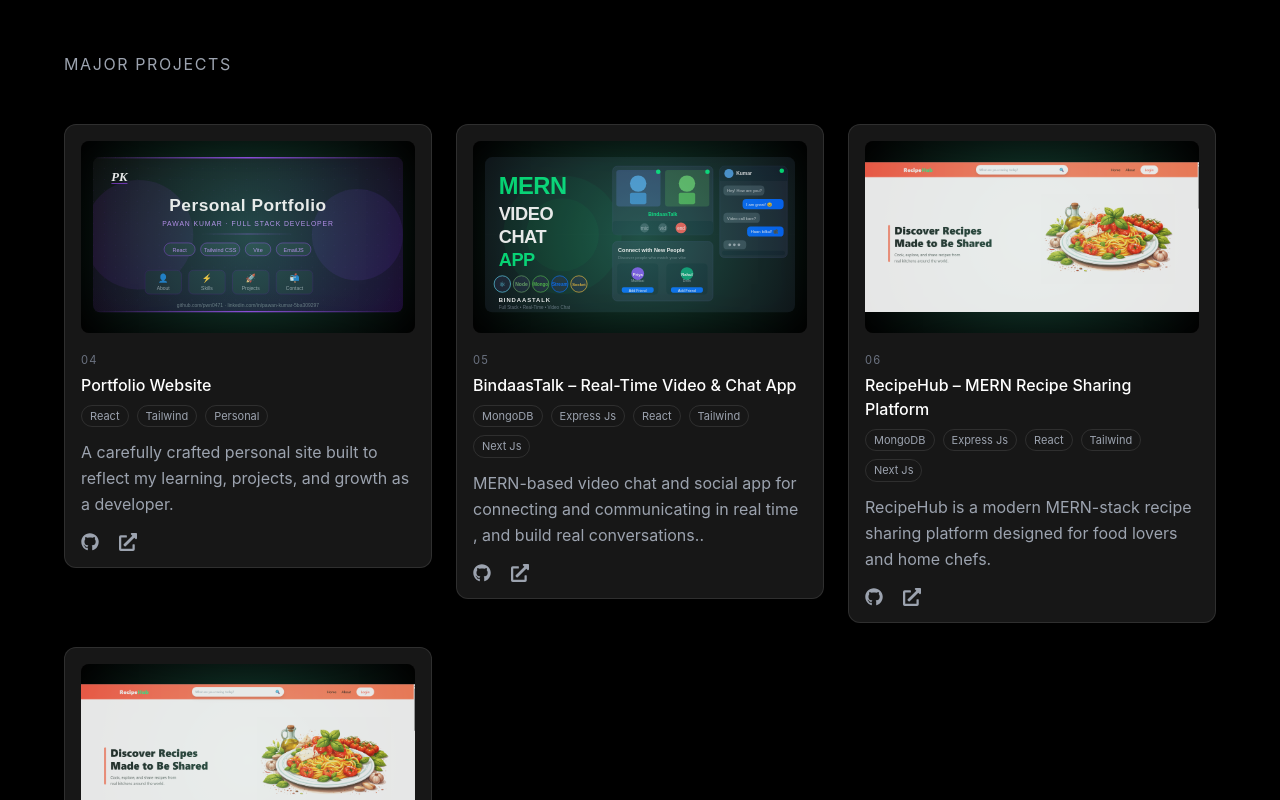
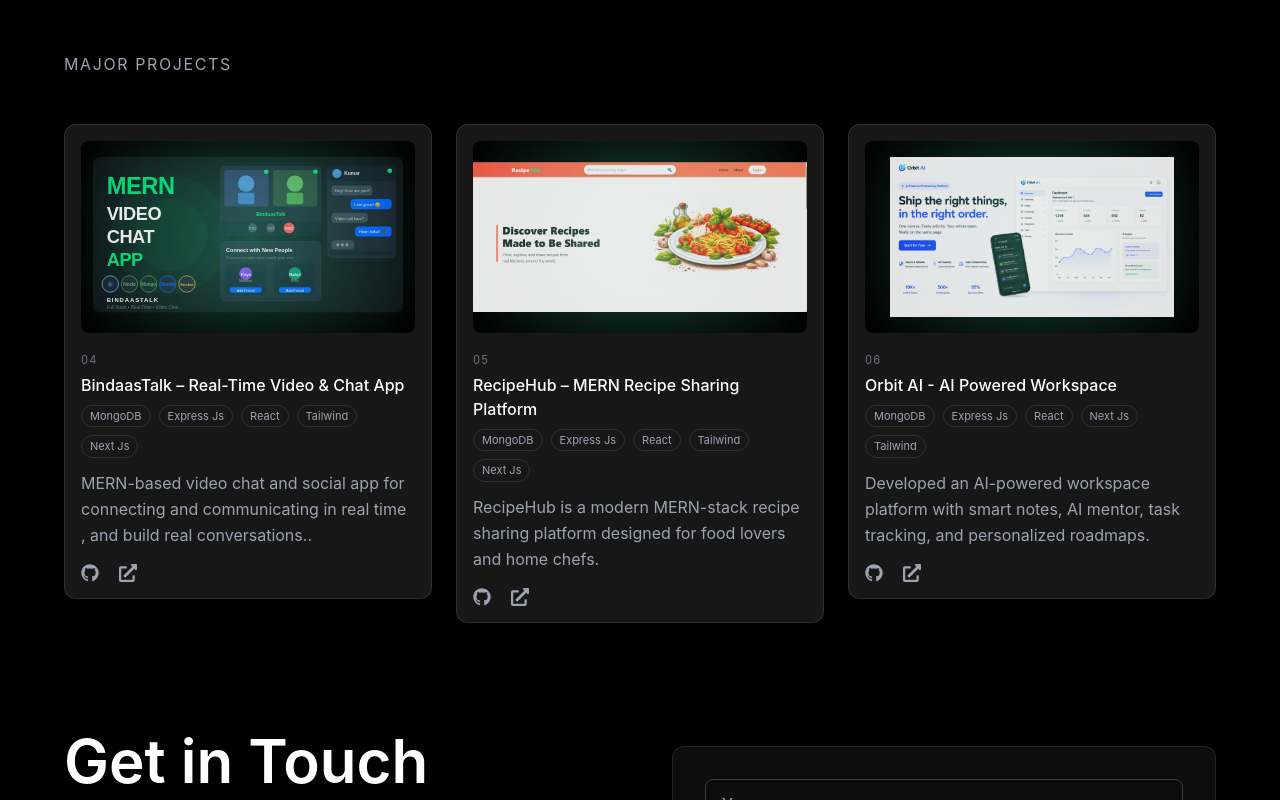
Before and after one commit to pwn0471/portfolio, a React (Vite) app: page / in a window 1280 px wide. Shown: the part 3520-4320 px from the top of the page. Built offline with nearby package versions, Linux system fonts and the light colour scheme.

Commit message:
add project

```diff
--- a/src/Components/Projects.jsx
+++ b/src/Components/Projects.jsx
@@ -5,7 +5,7 @@ import weat from "../assets/weat.jpg";
 import mus from "../assets/mus.jpg";
 import recipe from "../assets/recipe.png"
 import spot from "../assets/spot.webp"
-import portfolio from "../assets/portfolio.svg"
+import orbit from "../assets/orbit.png"
 import bindasstalk from "../assets/bindaastalk.svg"
 
 const Projects = () => {
@@ -85,18 +85,9 @@ const Projects = () => {
 
 
           <ProjectGroup title="Major Projects">
+
             <ProjectCard
               number="04"
-              title="Portfolio Website"
-              tags={["React", "Tailwind", "Personal"]}
-              desc="A carefully crafted personal site built to reflect my learning, projects, and growth as a developer."
-              image={portfolio}
-              glow="rgba(16,185,129,0.28)" // emerald
-              github="https://github.com/pwn0471/portfolio"
-              live=" https://pwn0471.github.io/portfolio/"
-            />
-            <ProjectCard
-              number="05"
               title="BindaasTalk – Real-Time Video & Chat App"
               tags={[ "MongoDB", "Express Js","React", "Tailwind", "Next Js"]}
               desc="MERN-based video chat and social app for connecting and communicating in real time , and build real conversations.."
@@ -107,7 +98,7 @@ const Projects = () => {
             />
 
             <ProjectCard
-              number="06"
+              number="05"
               title="RecipeHub – MERN Recipe Sharing Platform"
               tags={[ "MongoDB", "Express Js","React", "Tailwind", "Next Js"]}
               desc="RecipeHub is a modern MERN-stack recipe sharing platform designed for food lovers and home chefs."
@@ -118,11 +109,11 @@ const Projects = () => {
             />
 
             <ProjectCard
-              number="07"
-              title="Orbit-AI"
-              tags={[ "MongoDB", "Express Js","React", "Tailwind", "Next Js"]}
-              desc="ecipeHub is a modern MERN-stack recipe sharing platform designed for food lovers and home chefs."
-              image={recipe}
+              number="06"
+              title="Orbit AI - AI Powered  Workspace"
+              tags={[ "MongoDB", "Express Js","React", "Next Js", "Tailwind"]}
+              desc="Developed an AI-powered workspace platform with smart notes, AI mentor, task tracking, and personalized roadmaps."
+              image={orbit}
               glow="rgba(16,185,129,0.28)" // emerald
               github="https://github.com/pwn0471/Orbit-AI"
               live=""
```
Also changed, not shown: src/assets/orbit.png (added).
